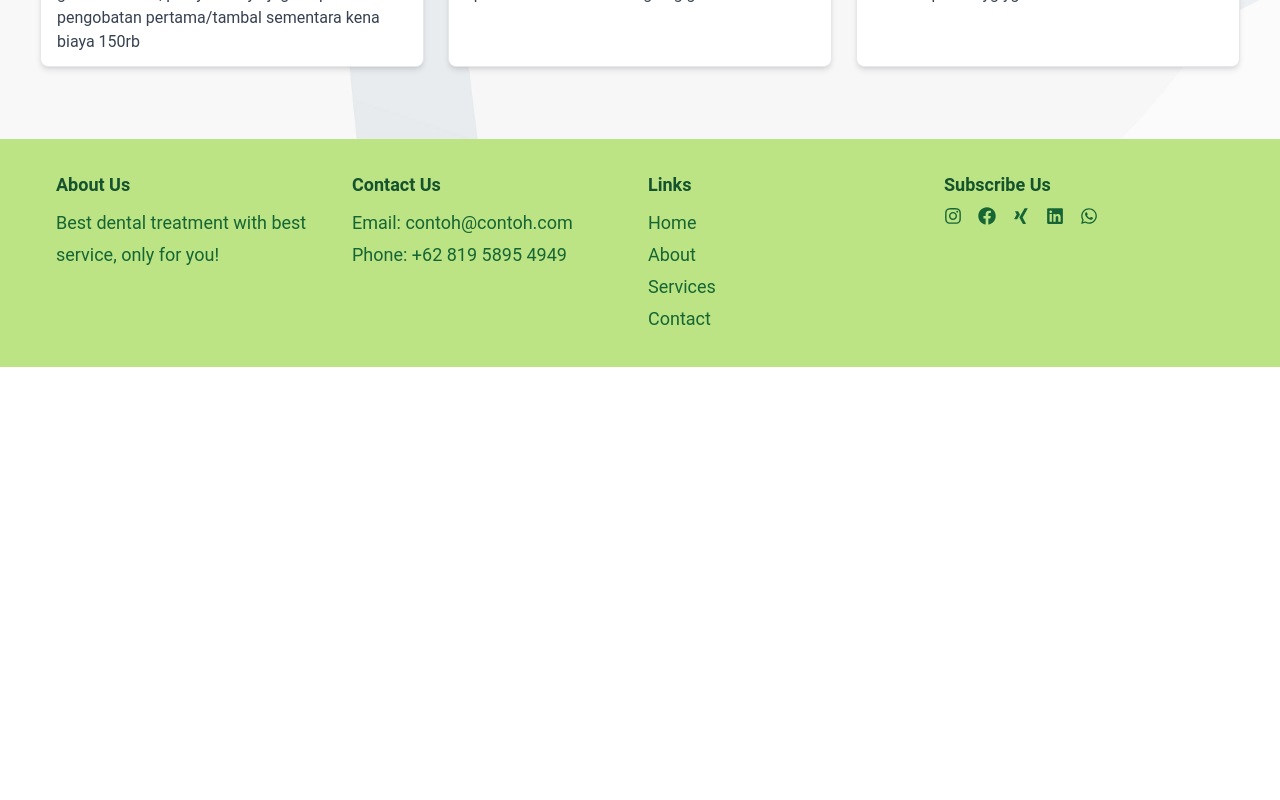
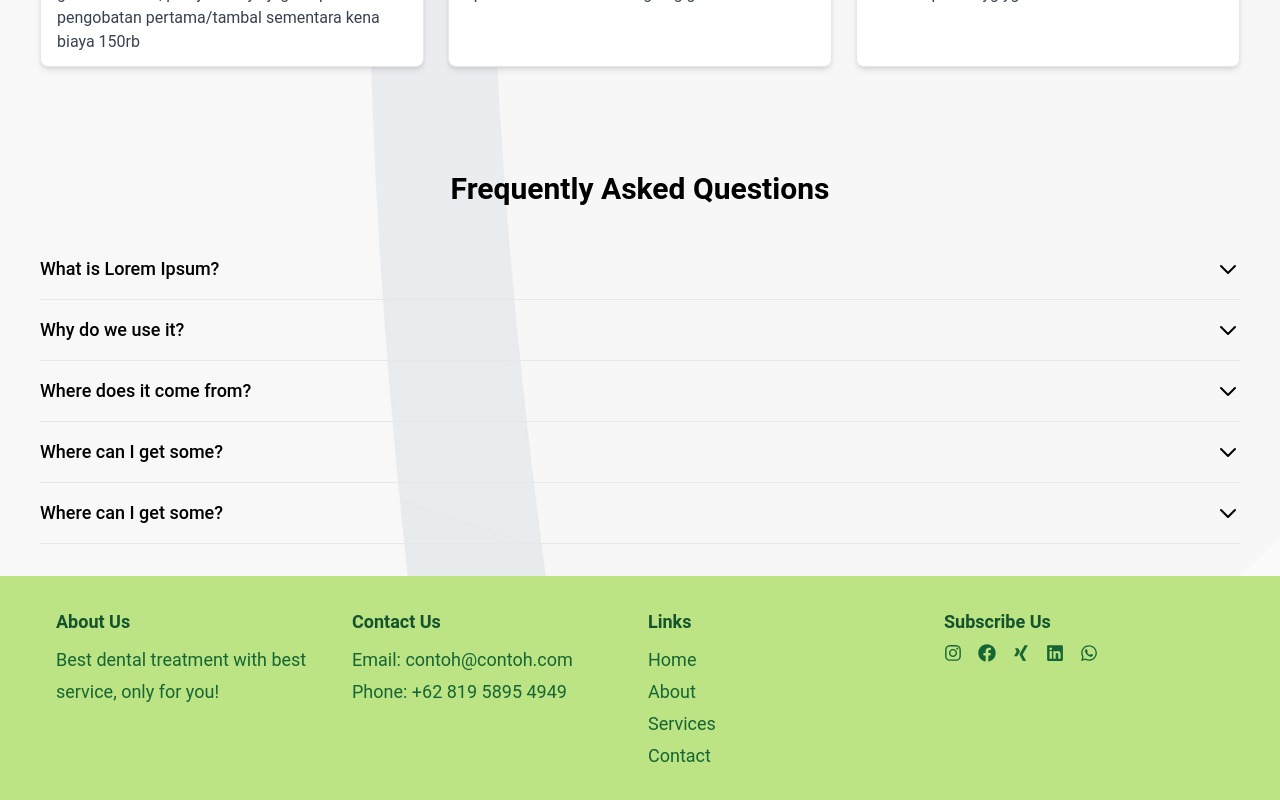
Before and after one commit to bangaffannn/KlinikGigiBogor, a React (Vite) app: page / in a window 1280 px wide. Shown: the part 2891-3691 px from the top of the page. Before the commit the page ends 3258 px from the top, so only its background shows below. Built offline with nearby package versions, Linux system fonts and the light colour scheme.

Commit message:
Add FAQ pages

```diff
--- a/src/App.jsx
+++ b/src/App.jsx
@@ -7,6 +7,7 @@ import Layanan from "./components/Layanan";
 import TestimonialMap from "../src/components/content/TestimonialMap";
 import Footer from "./components/Footer";
 import WhatsappButton from "./components/content/WhatsappButton";
+import FAQ from "./components/FAQ";
 
 export default function App() {
   return (
@@ -16,6 +17,7 @@ export default function App() {
       <Layanan></Layanan>
       <BannerBellow></BannerBellow>
       <TestimonialMap />
+      <FAQ></FAQ>
       <WhatsappButton></WhatsappButton>
       <Footer></Footer>
     </div>
--- /dev/null
+++ b/src/components/FAQ.jsx
@@ -0,0 +1,87 @@
+import React, { useState } from "react";
+
+const FAQ = () => {
+  // Define FAQ data
+  const faqData = [
+    {
+      question: "What is Lorem Ipsum?",
+      answer:
+        "Lorem Ipsum is simply dummy text of the printing and typesetting industry.",
+    },
+    {
+      question: "Why do we use it?",
+      answer:
+        "It is a long established fact that a reader will be distracted by the readable content of a page when looking at its layout.",
+    },
+    {
+      question: "Where does it come from?",
+      answer:
+        "Contrary to popular belief, Lorem Ipsum is not simply random text.",
+    },
+    {
+      question: "Where can I get some?",
+      answer:
+        "There are many variations of passages of Lorem Ipsum available, but the majority have suffered alteration in some form, by injected humour, or randomised words which don't look even slightly believable.",
+    },
+    {
+      question: "Where can I get some?",
+      answer:
+        "There are many variations of passages of Lorem Ipsum available, but the majority have suffered alteration in some form, by injected humour, or randomised words which don't look even slightly believable.",
+    },
+  ];
+
+  // State to keep track of active FAQ item
+  const [activeIndex, setActiveIndex] = useState(null);
+
+  // Function to toggle active FAQ item
+  const toggleFAQ = (index) => {
+    if (activeIndex === index) {
+      setActiveIndex(null);
+    } else {
+      setActiveIndex(index);
+    }
+  };
+
+  return (
+    <div className="container mx-auto py-8">
+      <h1 className="text-3xl font-semibold text-center mb-8">
+        Frequently Asked Questions
+      </h1>
+      <div className="accordion">
+        {faqData.map((faq, index) => (
+          <div key={index} className="border-b border-gray-200">
+            <div
+              className="flex justify-between items-center py-4 cursor-pointer"
+              onClick={() => toggleFAQ(index)}
+            >
+              <h2 className="text-lg font-medium">{faq.question}</h2>
+              <svg
+                className={`${
+                  activeIndex === index
+                    ? "transform rotate-180"
+                    : "transform rotate-0"
+                } w-6 h-6`}
+                xmlns="http://www.w3.org/2000/svg"
+                fill="none"
+                viewBox="0 0 24 24"
+                stroke="currentColor"
+              >
+                <path
+                  strokeLinecap="round"
+                  strokeLinejoin="round"
+                  strokeWidth={2}
+                  d="M19 9l-7 7-7-7"
+                />
+              </svg>
+            </div>
+            {activeIndex === index && (
+              <p className="text-gray-600 py-4">{faq.answer}</p>
+            )}
+          </div>
+        ))}
+      </div>
+    </div>
+  );
+};
+
+export default FAQ;
```
